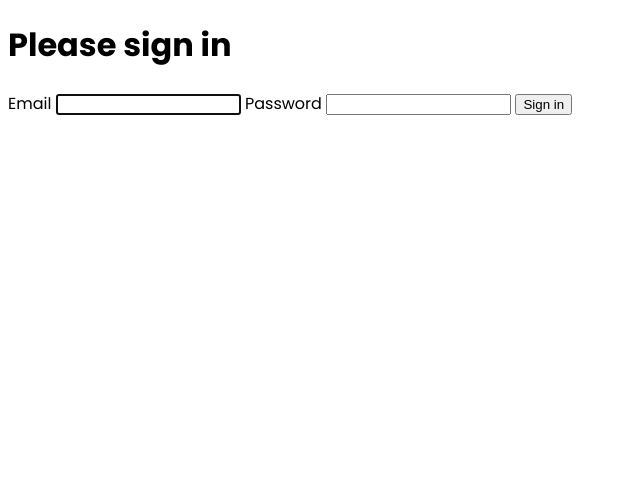
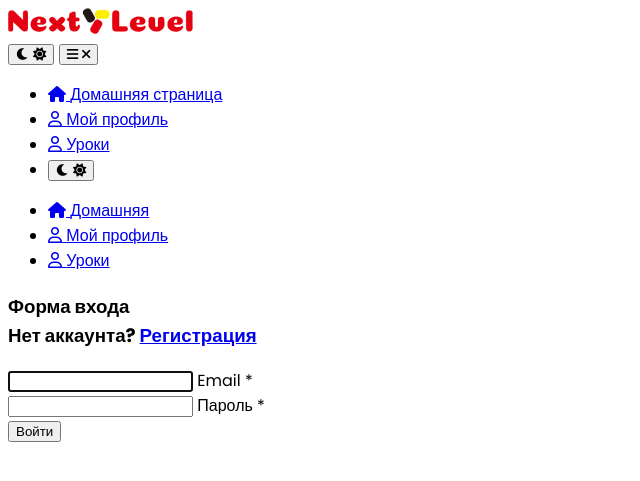
Before and after one commit to Minifets/next_level, a Symfony app: template templates/security/login.html.twig in a window 1280 px wide. Shown: the top 481 px of the page, without its empty margins (0-640 px from the left). Run offline with Twig, Linux system fonts and the light colour scheme; the template is opened without the code that fills it, so the values that code supplies are empty; some libraries are stand-ins or nearby versions.

Commit message:
Add files

```diff
--- a/templates/security/login.html.twig
+++ b/templates/security/login.html.twig
@@ -1,31 +1,44 @@
 {% extends 'base.html.twig' %}
 
-{% block title %}Log in!{% endblock %}
+{% block title %}Next level - login{% endblock %}
 
-{% block body %}
-<form method="post">
-    {% if error %}
-        <div class="alert alert-danger">{{ error.messageKey|trans(error.messageData, 'security') }}</div>
-    {% endif %}
+{% block content %}
+<div class="w-full mt-8 lg:mt-0">
+    <div data-aos="fade"
+         class="dark:border-[#212425] dark:border-2 mb-16 md:p-[48px] p-4 bg-color-810 rounded-xl dark:bg-[#111111] mb-[30px] md:mb-[60px] aos-init aos-animate">
+        <h3 class="text-4xl">
+            <span class="text-gray-lite dark:text-[#A6A6A6]">Форма входа</span>
+            <br>
+            <span class="text-gray-lite dark:text-[#A6A6A6]">Нет аккаунта? <a href="{{ url('app_register') }}">Регистрация</a></span>
+        </h3>
 
-    {% if app.user %}
-        <div class="mb-3">
-            You are logged in as {{ app.user.userIdentifier }}, <a href="{{ path('app_logout') }}">Logout</a>
-        </div>
-    {% endif %}
+        <form id="myForm" method="POST">
+            <!-- name input -->
+            <div class="relative z-0 w-full mt-[40px] mb-8 group">
+                <input type="email" value="{{ last_username }}" name="email" id="inputEmail" class="block autofill:bg-transparent py-2.5 px-0 w-full text-sm text-gray-lite bg-transparent border-0 border-b-[2px] border-[#B5B5B5] appearance-none dark:text-white dark:border-[#333333] dark:focus:border-[#FF6464] focus:outline-none focus:ring-0 focus:border-[#FF6464] peer" autocomplete="email" required autofocus>
+                <label for="inputEmail"
+                       class="peer-focus:font-medium absolute text-sm text-gray-500 dark:text-color-910 duration-300 transform -translate-y-6 scale-75 top-3 -z-10 origin-[0] peer-focus:left-0 peer-focus:text-[#FF6464] peer-focus:dark:text-[#FF6464] peer-placeholder-shown:scale-100 peer-placeholder-shown:translate-y-0 peer-focus:scale-75 peer-focus:-translate-y-8">Email
+                    *</label>
+            </div>
 
-    <h1 class="h3 mb-3 font-weight-normal">Please sign in</h1>
-    <label for="inputEmail">Email</label>
-    <input type="email" value="{{ last_username }}" name="email" id="inputEmail" class="form-control" autocomplete="email" required autofocus>
-    <label for="inputPassword">Password</label>
-    <input type="password" name="password" id="inputPassword" class="form-control" autocomplete="current-password" required>
-
-    <input type="hidden" name="_csrf_token"
-           value="{{ csrf_token('authenticate') }}"
-    >
-
-    <button class="btn btn-lg btn-primary" type="submit">
-        Sign in
-    </button>
-</form>
+            <!-- massage input -->
+            <div class="relative z-0 w-full mb-8 group">
+                <input type="password" name="password" id="inputPassword" class="block autofill:bg-yellow-200 py-2.5 px-0 w-full text-sm text-gray-lite bg-transparent border-0 border-b-[2px] border-[#B5B5B5] appearance-none dark:text-white dark:border-[#333333] dark:focus:border-[#FF6464] focus:outline-none focus:ring-0 focus:border-[#CA56F2] peer" autocomplete="current-password" required>
+                <label for="inputPassword"
+                       class="peer-focus:font-medium absolute text-sm text-gray-500 dark:text-color-910 duration-300 transform -translate-y-6 scale-75 top-3 -z-10 origin-[0] peer-focus:left-0 peer-focus:text-[#CA56F2] peer-focus:dark:text-[#FF6464] peer-placeholder-shown:scale-100 peer-placeholder-shown:translate-y-0 peer-focus:scale-75 peer-focus:-translate-y-8">Пароль
+                    *</label>
+            </div>
+            <input type="hidden" name="_csrf_token"
+                   value="{{ csrf_token('authenticate') }}"
+            >
+            <div
+                    class="transition-all duration-300 ease-in-out inline-block hover:bg-gradient-to-r from-[#FA5252] to-[#DD2476] rounded-lg mt-3">
+                <!-- submit buttons -->
+                <input type="submit"
+                       class="transition ease-in duration-200 font-semibold cursor-pointer border-color-910 hover:border-transparent px-6 py-2 rounded-lg border-[2px] hover:text-white dark:text-white"
+                       value="Войти" />
+            </div>
+        </form>
+    </div>
+</div>
 {% endblock %}
```
Also changed, not shown: src/Controller/HomepageController.php (+5 -3 lines).
